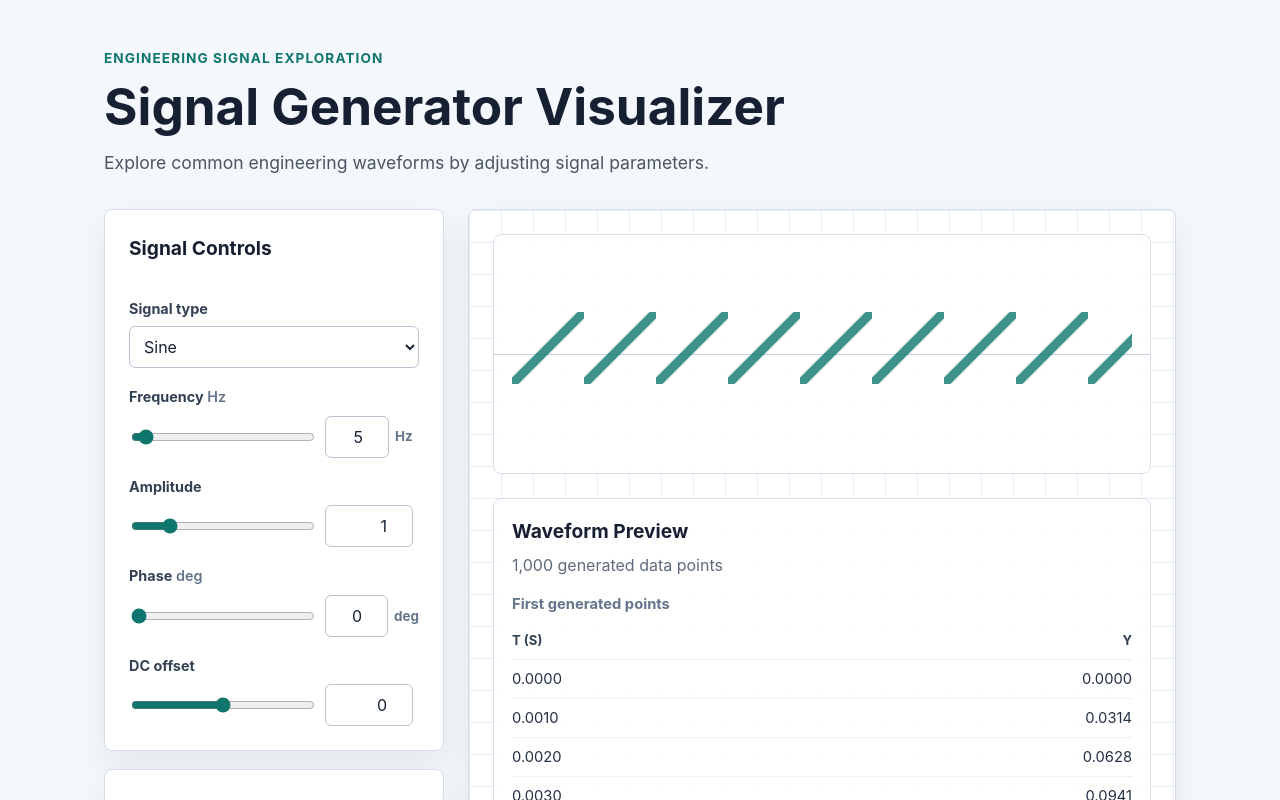
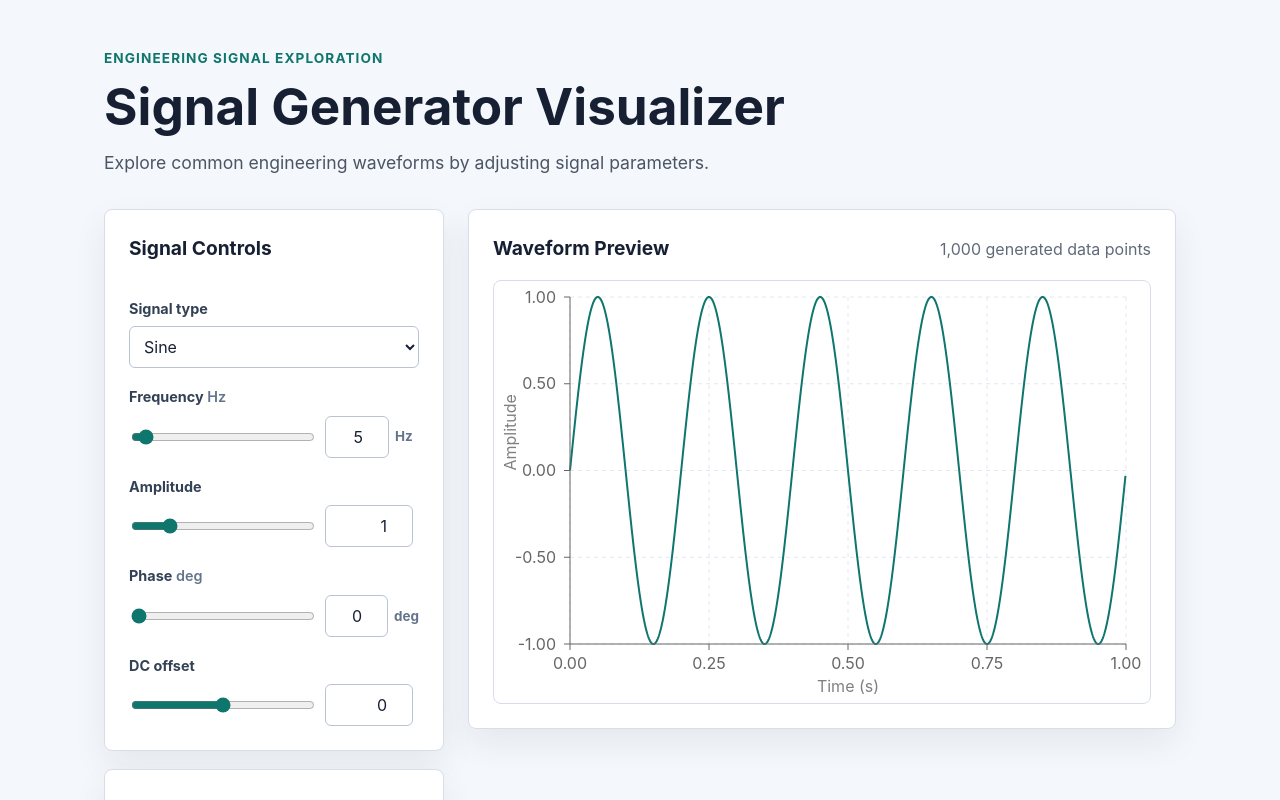
Before and after one commit to hychaw/signal-generator-visualizer, a React (Vite) app: page / in a window 1280 px wide. Shown: the top 800 px of the page. Built offline with nearby package versions, Linux system fonts and the light colour scheme.

Commit message:
Add waveform chart

```diff
--- a/package.json
+++ b/package.json
@@ -11,7 +11,8 @@
   },
   "dependencies": {
     "react": "^19.2.6",
-    "react-dom": "^19.2.6"
+    "react-dom": "^19.2.6",
+    "recharts": "^3.8.1"
   },
   "devDependencies": {
     "@eslint/js": "^10.0.1",
--- a/src/App.css
+++ b/src/App.css
@@ -177,86 +177,30 @@
 
 .waveform-panel {
   display: grid;
-  gap: 24px;
+  grid-template-rows: auto minmax(320px, 1fr);
+  gap: 18px;
   min-height: 520px;
-  background:
-    linear-gradient(#e7edf6 1px, transparent 1px),
-    linear-gradient(90deg, #e7edf6 1px, transparent 1px),
-    #ffffff;
-  background-size: 32px 32px;
-}
-
-.waveform-placeholder {
-  position: relative;
-  min-height: 240px;
-  border: 1px solid #d8dee9;
-  border-radius: 8px;
-  background: rgba(255, 255, 255, 0.92);
-  overflow: hidden;
-}
-
-.waveform-placeholder::before {
-  position: absolute;
-  top: 50%;
-  right: 0;
-  left: 0;
-  height: 1px;
-  background: #c8d2df;
-  content: "";
-}
-
-.waveform-line {
-  position: absolute;
-  inset: 28px 18px;
-  background:
-    linear-gradient(135deg, transparent 45%, #0f766e 46%, #0f766e 54%, transparent 55%) 0
-      45% / 72px 72px repeat-x;
-  opacity: 0.8;
+  min-width: 0;
 }
 
 .waveform-details {
-  align-self: end;
-  padding: 18px;
-  border: 1px solid #d8dee9;
-  border-radius: 8px;
-  background: rgba(255, 255, 255, 0.95);
+  display: flex;
+  justify-content: space-between;
+  gap: 16px;
+  align-items: baseline;
 }
 
 .waveform-details h2 {
-  margin-bottom: 8px;
+  margin-bottom: 0;
 }
 
-.point-preview {
+.waveform-chart {
   width: 100%;
-  margin-top: 16px;
-  border-collapse: collapse;
-  color: #243044;
-  font-size: 0.92rem;
-}
-
-.point-preview caption {
-  margin-bottom: 8px;
-  color: #64748b;
-  font-weight: 700;
-  text-align: left;
-}
-
-.point-preview th,
-.point-preview td {
-  border-bottom: 1px solid #edf1f6;
-  padding: 8px 0;
-  text-align: right;
-}
-
-.point-preview th:first-child,
-.point-preview td:first-child {
-  text-align: left;
-}
-
-.point-preview th {
-  color: #334155;
-  font-size: 0.82rem;
-  text-transform: uppercase;
+  min-width: 0;
+  min-height: 320px;
+  border: 1px solid #d8dee9;
+  border-radius: 8px;
+  background: #ffffff;
 }
 
 .note {
@@ -281,4 +225,9 @@
   .number-input-with-unit {
     grid-template-columns: minmax(0, 120px) auto;
   }
+
+  .waveform-details {
+    display: grid;
+    gap: 6px;
+  }
 }
--- a/src/components/WaveformPanel.tsx
+++ b/src/components/WaveformPanel.tsx
@@ -1,42 +1,91 @@
+import {
+  CartesianGrid,
+  Line,
+  LineChart,
+  ResponsiveContainer,
+  Tooltip,
+  XAxis,
+  YAxis,
+} from "recharts";
+
 import type { SignalPoint } from "../lib/signalTypes";
 
 interface WaveformPanelProps {
   data: SignalPoint[];
 }
 
+const formatChartValue = (value: unknown) => {
+  if (typeof value === "number") {
+    return value.toFixed(4);
+  }
+
+  if (typeof value === "string") {
+    const numericValue = Number(value);
+
+    if (Number.isFinite(numericValue)) {
+      return numericValue.toFixed(4);
+    }
+  }
+
+  return String(value);
+};
+
 function WaveformPanel({ data }: WaveformPanelProps) {
-  const previewPoints = data.slice(0, 8);
-
   return (
     <section
       className="panel waveform-panel"
       aria-labelledby="waveform-panel-title"
     >
-      <div className="waveform-placeholder" aria-hidden="true">
-        <div className="waveform-line" />
-      </div>
-
       <div className="waveform-details">
         <h2 id="waveform-panel-title">Waveform Preview</h2>
         <p>{data.length.toLocaleString()} generated data points</p>
+      </div>
 
-        <table className="point-preview">
-          <caption>First generated points</caption>
-          <thead>
-            <tr>
-              <th scope="col">t (s)</th>
-              <th scope="col">y</th>
-            </tr>
-          </thead>
-          <tbody>
-            {previewPoints.map((point) => (
-              <tr key={point.t}>
-                <td>{point.t.toFixed(4)}</td>
-                <td>{point.y.toFixed(4)}</td>
-              </tr>
-            ))}
-          </tbody>
-        </table>
+      <div className="waveform-chart" role="img" aria-label="Generated signal waveform chart">
+        <ResponsiveContainer width="100%" height="100%">
+          <LineChart
+            data={data}
+            margin={{ top: 16, right: 24, bottom: 28, left: 16 }}
+          >
+            <CartesianGrid stroke="#e2e8f0" strokeDasharray="4 4" />
+            <XAxis
+              dataKey="t"
+              label={{
+                value: "Time (s)",
+                position: "insideBottom",
+                offset: -18,
+              }}
+              tickFormatter={(value: number) => value.toFixed(2)}
+              tickMargin={8}
+              type="number"
+            />
+            <YAxis
+              dataKey="y"
+              label={{
+                value: "Amplitude",
+                angle: -90,
+                position: "insideLeft",
+                offset: 0,
+              }}
+              tickFormatter={(value: number) => value.toFixed(2)}
+              tickMargin={8}
+              type="number"
+            />
+            <Tooltip
+              formatter={(value) => [formatChartValue(value), "Amplitude"]}
+              labelFormatter={(value) => `Time: ${formatChartValue(value)} s`}
+            />
+            <Line
+              dataKey="y"
+              dot={false}
+              isAnimationActive={false}
+              name="Amplitude"
+              stroke="#0f766e"
+              strokeWidth={2}
+              type="linear"
+            />
+          </LineChart>
+        </ResponsiveContainer>
       </div>
     </section>
   );
```
Also changed, not shown: 1 other file (tests, documents, lock files or other folders).
